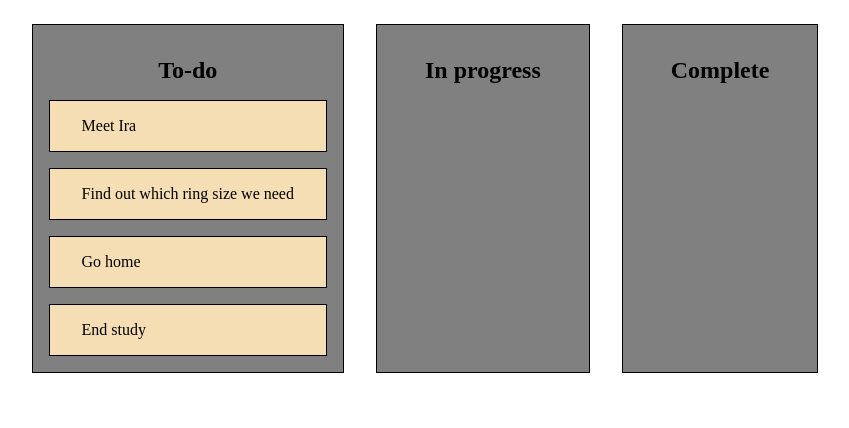
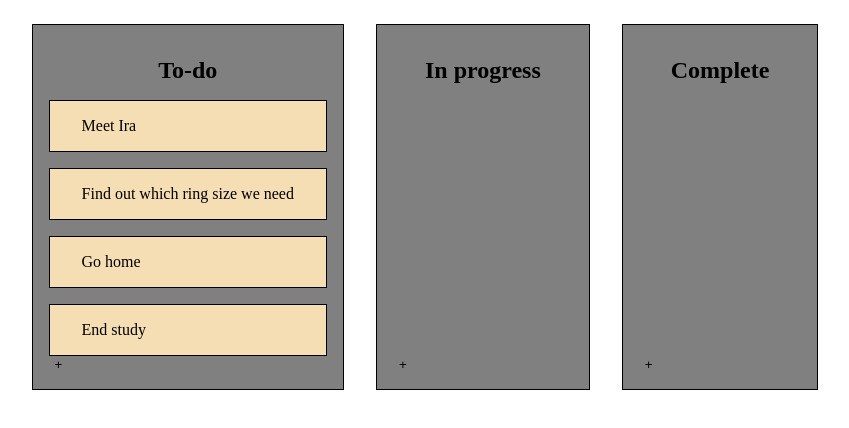
Before and after one commit to YevheniiKisel/kanban_react, a React (Vite) app: page / in a window 1280 px wide. Shown: the top 428 px of the page, without its empty margins (215-1064 px from the left). Built offline with nearby package versions, Linux system fonts and the light colour scheme.

Commit message:
Persisted redux store

```diff
--- a/package.json
+++ b/package.json
@@ -17,6 +17,7 @@
     "react-beautiful-dnd": "^13.1.1",
     "react-dom": "^18.2.0",
     "react-redux": "^8.0.7",
+    "redux-persist": "^6.0.0",
     "styled-components": "^6.0.0-rc.3"
   },
   "devDependencies": {
--- a/src/app/store.ts
+++ b/src/app/store.ts
@@ -1,12 +1,23 @@
 import { configureStore } from "@reduxjs/toolkit";
 import kanbanReducer from '../feature/dnd/kanbanSlice';
+import storage from 'redux-persist/lib/storage';
+import {persistReducer, persistStore} from 'redux-persist';
+
+//Configure persist
+const persistConfig = {
+  key: 'root',
+  storage
+};
+
+const persistedReducer = persistReducer(persistConfig, kanbanReducer);
+
+
 
 export const store = configureStore({
-  reducer: {
-    kanban: kanbanReducer
-  }
+  reducer: persistedReducer,
 });
 
+export const persistor = persistStore(store)
 
 
 
--- /dev/null
+++ b/src/components/Button.tsx
@@ -0,0 +1,34 @@
+import {FC} from 'react'
+import {styled} from 'styled-components'
+
+type ButtonProps = {
+  textOnHover?: string
+  children: string
+
+}
+
+const Container = styled.button`
+  width: fit-content;
+  background-color: transparent;
+  border: none;
+
+  &:hover::after {
+    content: " New task";
+  }
+  transition: content 0.1ms ease-in;
+`
+
+const Button: FC<ButtonProps> = ({children}) => {
+
+  function handleNewTask():void {
+
+  }
+
+  return (
+    <Container onClick={handleNewTask}>
+      {children}
+    </Container>
+  )
+}
+
+export default Button
--- a/src/components/DragColumn.tsx
+++ b/src/components/DragColumn.tsx
@@ -3,6 +3,7 @@ import { Task, Column } from "../initialData";
 import { styled } from "styled-components";
 import DragTask from "./Task";
 import { Droppable, Draggable } from "react-beautiful-dnd";
+import Button from "./Button";
 
 const DragColumn: FC<DragColumnProps> = ({ column, tasks, index }) => {
   return (
@@ -26,6 +27,7 @@ const DragColumn: FC<DragColumnProps> = ({ column, tasks, index }) => {
               </TaskList>
             )}
           </Droppable>
+          <Button textOnHover="+ New task">+</Button>
         </Container>
       )}
     </Draggable>
--- a/src/main.tsx
+++ b/src/main.tsx
@@ -2,10 +2,13 @@ import * as React from "react";
 import * as ReactDOM from "react-dom/client";
 import App from "./App";
 import { Provider } from "react-redux";
-import { store } from "./app/store";
+import { store, persistor } from "./app/store";
+import { PersistGate } from "redux-persist/integration/react";
 
 ReactDOM.createRoot(document.getElementById("root") as HTMLElement).render(
   <Provider store={store}>
-    <App />
+    <PersistGate persistor={persistor}>
+      <App />
+    </PersistGate>
   </Provider>
 );
```
Also changed, not shown: 1 other file (tests, documents, lock files or other folders).
